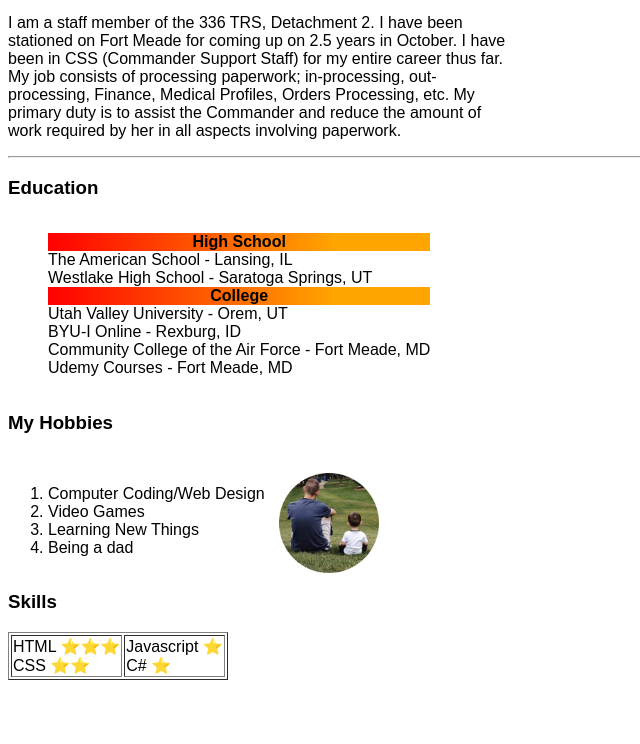
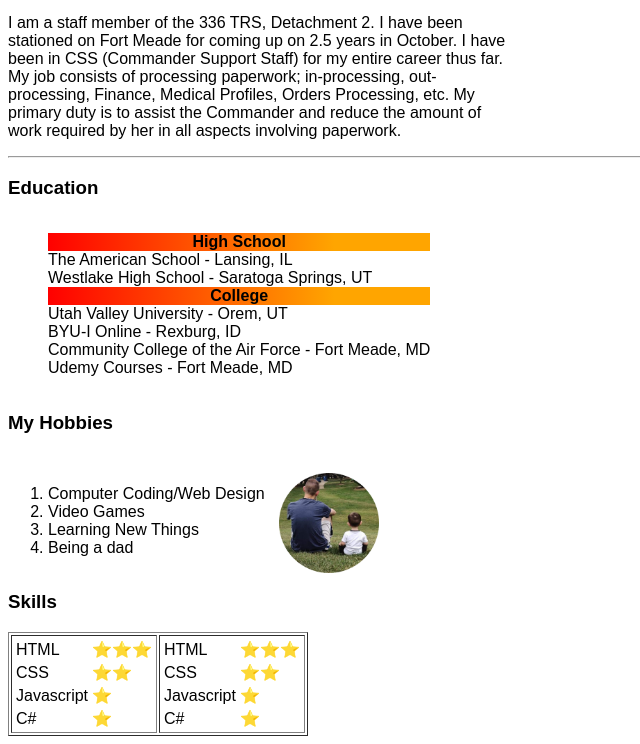
Before and after one commit to jjwood13/cv, a plain HTML site: page index.html in a window 1280 px wide. Shown: the part 262-1006 px from the top of the page, without its empty margins (0-640 px from the left). Before the commit the page ends 950 px from the top, so only its background shows below. Drawn offline with Linux system fonts and the light colour scheme.

Commit message:
updating table.

```diff
--- a/index.html
+++ b/index.html
@@ -46,11 +46,51 @@
 
       <h3>Skills</h3>
 
-      <table border="1">
+<table border="1">
+  <tr>
+     <td>
+     <table>
         <tr>
-          <td>HTML ⭐⭐⭐ <br> CSS ⭐⭐</td>
-          <td>Javascript ⭐ <br> C# ⭐</td>
-        </tr>
-      </table>
+          <td>HTML</td>
+          <td>⭐⭐⭐</td>
+       </tr>
+       <tr>
+          <td>CSS</td>
+          <td>⭐⭐</td>
+       </tr>
+       <tr>
+          <td>Javascript</td>
+          <td>⭐</td>
+         </tr>
+         <tr>
+          <td>C#</td>
+          <td>⭐</td>
+         </tr>
+       </td>
+       </table>
+       <td>
+         <table>
+        <tr>
+          <td>HTML</td>
+          <td>⭐⭐⭐</td>
+       </tr>
+       <tr>
+          <td>CSS</td>
+          <td>⭐⭐</td>
+       </tr>
+       <tr>
+          <td>Javascript</td>
+          <td>⭐</td>
+         </tr>
+         <tr>
+          <td>C#</td>
+          <td>⭐</td>
+         </tr>
+       </td>
+       </table>
+       </td>
+  </tr>
+</table>
+
   </body>
 </html>
```
